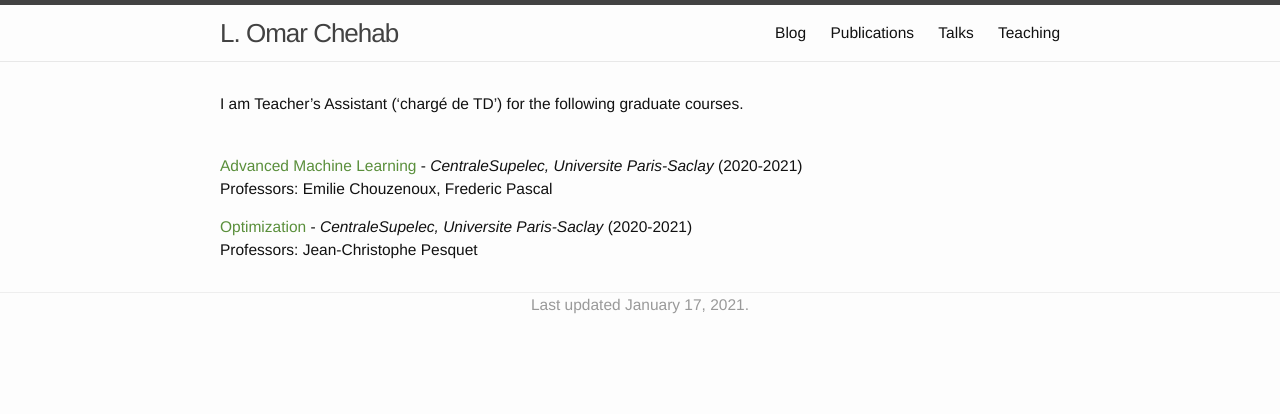
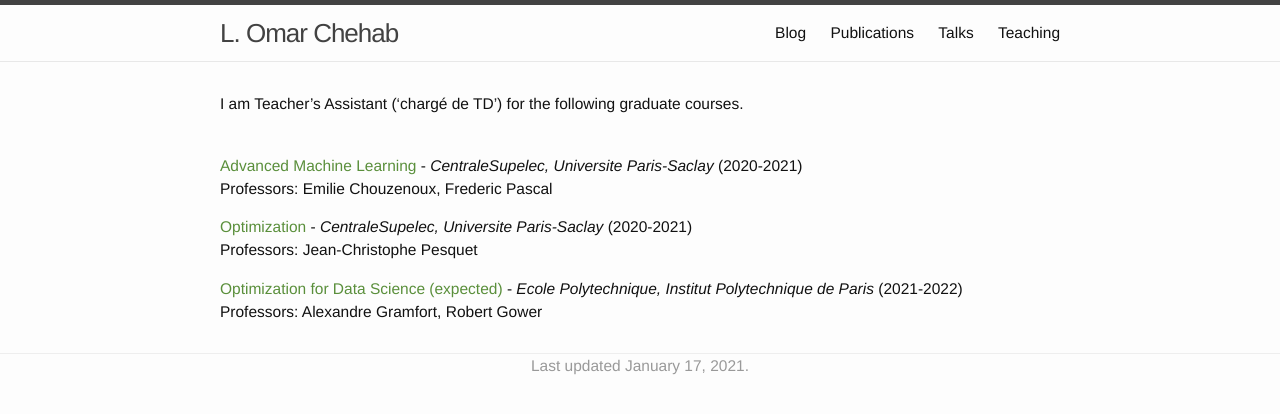
Before and after one commit to l-omar-chehab/l-omar-chehab.github.io, a Jekyll site: the page built from teaching.md, in a window 1280 px wide. Shown: the top 414 px of the page. Built offline with Jekyll 4.4.1, drawn with Linux system fonts in a browser that asks for light colours.

Commit message:
Update 2020.yml

```diff
--- a/_data/teaching/2020.yml
+++ b/_data/teaching/2020.yml
@@ -6,8 +6,14 @@
   year: 2020-2021
   professors: Emilie Chouzenoux, Frederic Pascal
 
-- layout: teaching_omar. # this does not change anything I think
+- layout: teaching_omar.
   name: Optimization
   institution: CentraleSupelec, Universite Paris-Saclay
   year: 2020-2021
   professors: Jean-Christophe Pesquet
+
+- layout: teaching_omar. # this does not change anything I think
+  name: Optimization for Data Science (expected)
+  institution: Ecole Polytechnique, Institut Polytechnique de Paris
+  year: 2021-2022
+  professors: Alexandre Gramfort, Robert Gower
```
